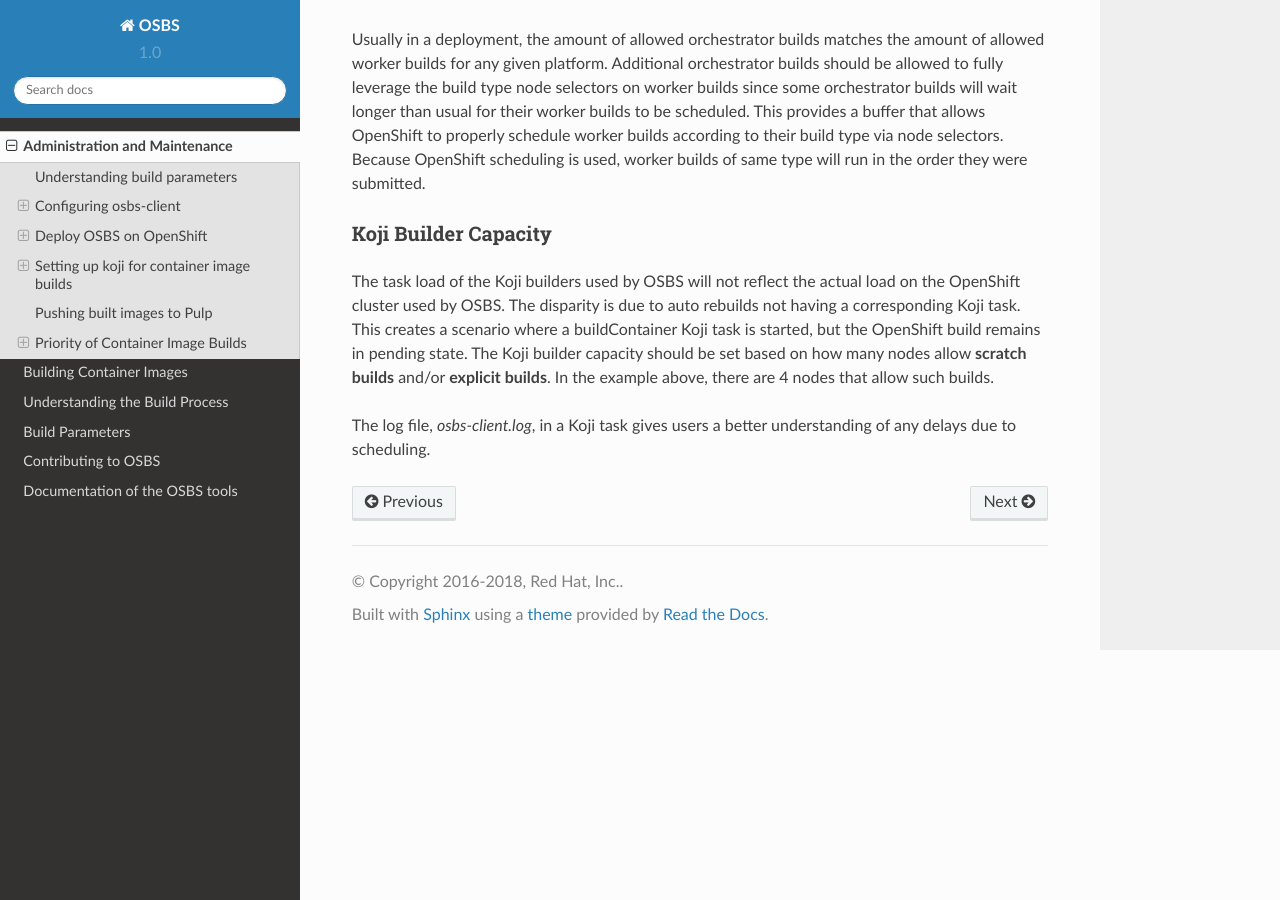
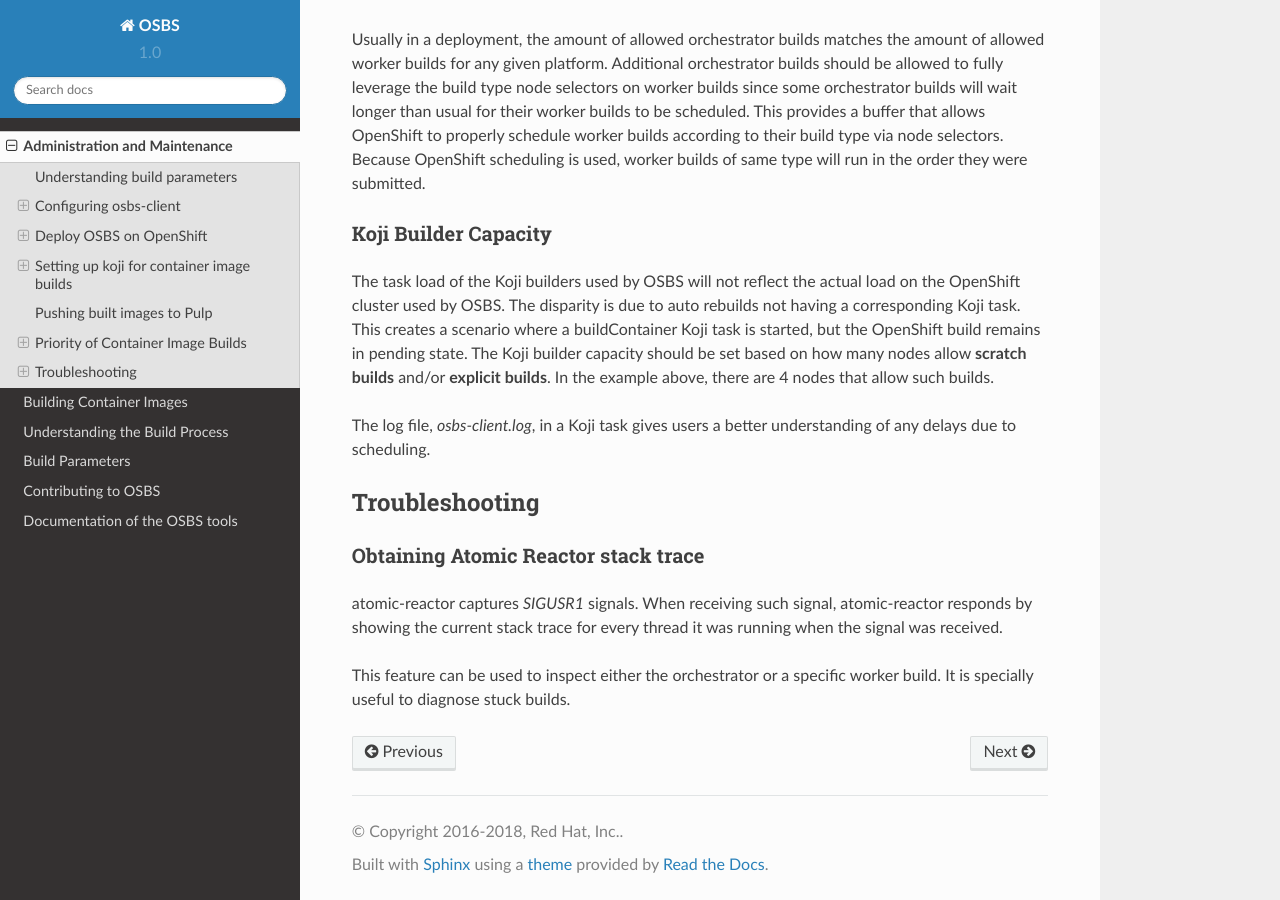
Before and after one commit to containerbuildsystem/osbs-docs, a Sphinx documentation site: the page built from docs/admins.rst, in a window 1280 px wide and 900 px high, scrolled down 8308 px. Built offline with Sphinx 7.4.7 and the Read the Docs theme 2.0.0, drawn with Linux system fonts in a browser that asks for light colours.

Commit message:
Describe atomic-reactor SIGUSR1 handling feature
* See atomic-reactor 2354000

Signed-off-by: Athos Ribeiro <athos@redhat.com>

```diff
--- a/docs/admins.rst
+++ b/docs/admins.rst
@@ -467,3 +467,16 @@ such builds.
 
 The log file, *osbs-client.log*, in a Koji task gives users a better
 understanding of any delays due to scheduling.
+
+Troubleshooting
+---------------
+
+Obtaining Atomic Reactor stack trace
+~~~~~~~~~~~~~~~~~~~~~~~~~~~~~~~~~~~~
+
+atomic-reactor captures *SIGUSR1* signals. When receiving such signal,
+atomic-reactor responds by showing the current stack trace for every thread it
+was running when the signal was received.
+
+This feature can be used to inspect either the orchestrator or a specific
+worker build. It is specially useful to diagnose stuck builds.
```
